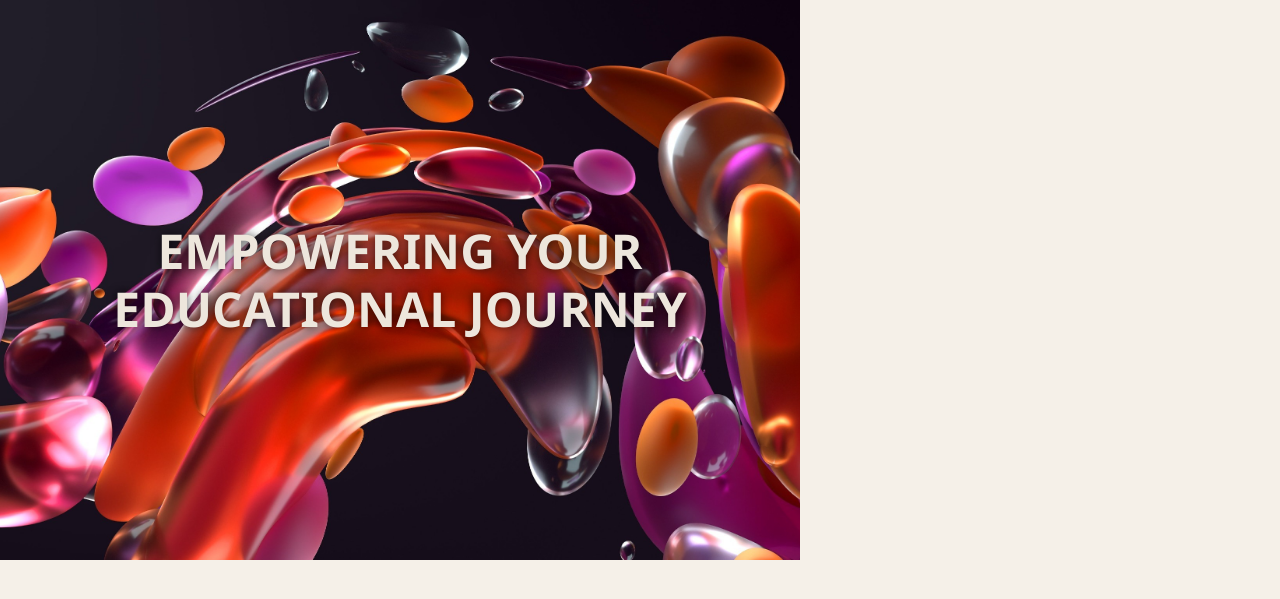
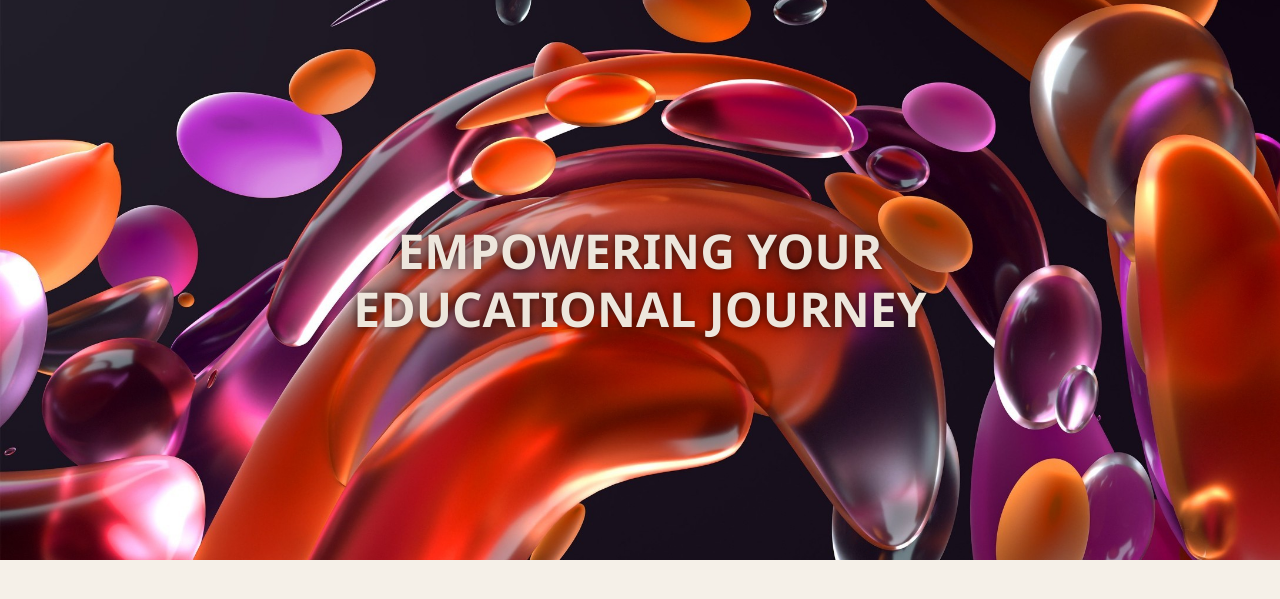
Before and after one commit to OnmyoG/English-coach, a Flask app: template templates/index_jolein.html in a window 1280 px wide. Shown: the part 59-658 px from the top of the page. Run offline with Flask 3, Linux system fonts and the light colour scheme; the template is opened without the code that fills it, so the values that code supplies are empty.

Commit message:
Update heroSection styles in index_jolein.html

```diff
--- a/templates/index_jolein.html
+++ b/templates/index_jolein.html
@@ -41,7 +41,7 @@
       display: none; /* hidden by default */
     }
 
-    #heroSection h1 {
+    #heroSection {
       height: 70vh;
       background: url('{{ url_for('static', filename='background.jpg') }}') center/cover no-repeat;
       display: flex;
```
